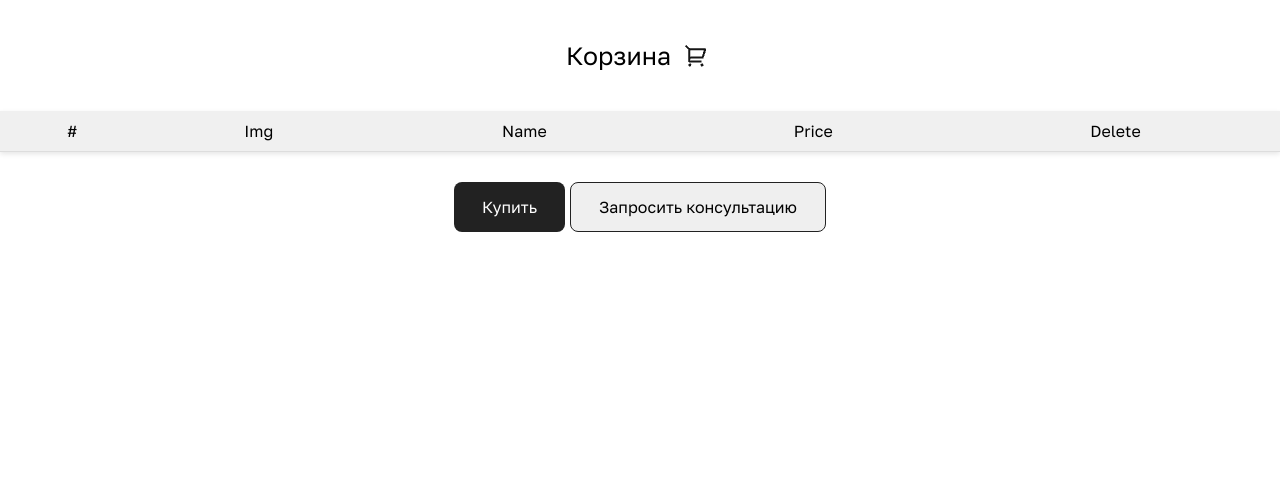
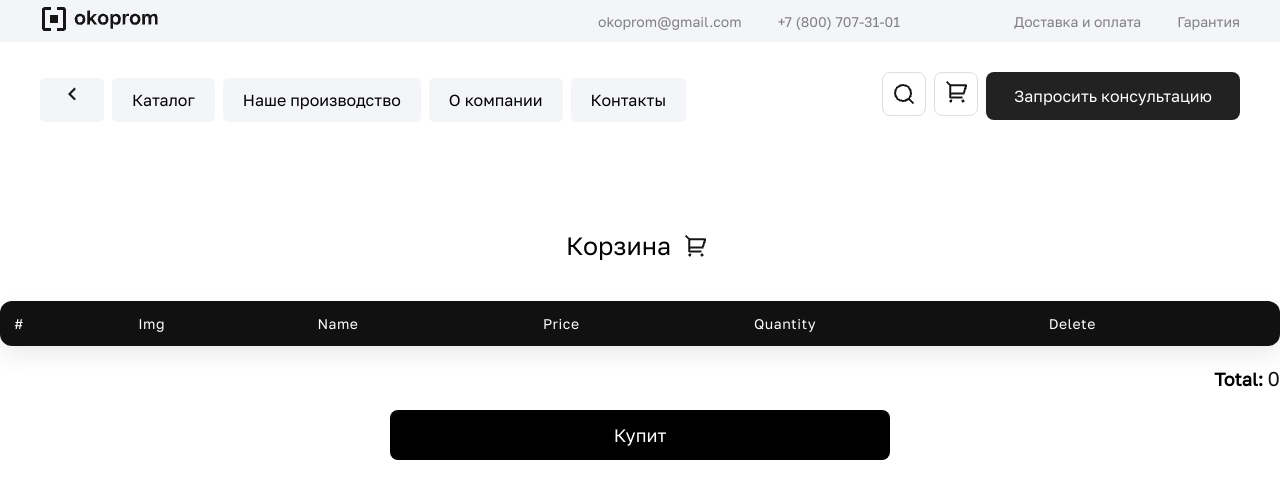
Before and after one commit to mishagren21/learn.js, a website built with Parcel: page src/cart.html in a window 1280 px wide. Built offline with nearby package versions, Linux system fonts and the light colour scheme.

Commit message:
table-cart

```diff
--- a/src/cart.css
+++ b/src/cart.css
@@ -22,40 +22,111 @@ h1 {
     text-align: center;
     margin-bottom: 40px;
     margin-top: 40px;
+
+}
+header {
+    background: rgb(244, 245, 248);
 }
 
-table.cart-table {
-    width: 100%;
-    max-width: 1400px;
-    border-collapse: collapse;
-    margin: 0 auto;
-    background: #fff;
-    box-shadow: 0 2px 5px rgba(0,0,0,0.1);
+header .max-content {
+    display: flex;
+    max-width: 1920px;
+    padding: 5px 40px;
+    margin-inline: auto;
+    box-sizing: content-box;
+    justify-content: space-between;
 }
-  table.cart-table th,
-  table.cart-table td {
-    padding: 10px;
-    text-align: center;
-    border-bottom: 1px solid #ddd;
+
+header .right-side {
+    display: flex;
+    align-items: center;
 }
-  table.cart-table th {
-    background-color: #f0f0f0;
+
+header .right-side .contacts {
+    margin-right: 82px;
 }
-  table.cart-table img {
-    max-width: 50px;
-    height: auto;
+
+header .right-side .contacts a {
+    padding-left: 32px;
+    padding-left: 32px;
+    color: gray;
+    text-decoration: none;
+    cursor: default;
+    font-size: 14px;
 }
-  tr:last-child td {
-    border-bottom: none;
+
+header .right-side .more a {
+    padding-left: 32px;
+    color: gray;
+    text-decoration: none;
+    cursor: default;
+    font-size: 14px;
 }
-.buttons-menu {
+.menu {
+  top: 0;
+  z-index: 1;
   display: flex;
-    width: 100%;
+  position: sticky;
+  padding-block: 30px;
+  align-items: center;
+  padding-inline: 40px;
+  background-color: #fff;
+  justify-content: space-between;
+  max-width: 1920px;
+  margin: auto;
+  margin-bottom: 40px;
+}
+
+.menu button {
+  padding: 10px 20px;
+  background-color: rgb(244, 245, 248);
+  color: black;
+  border: none;
+  border-radius: 6px;
+  font-weight: bold;
+  cursor: pointer;
+}
+
+.menu .links {
+  padding: 0;
+  gap: 8px;
+  display: flex;
+  align-items: center;
+  align-items: baseline;
+}
+
+.menu .links li {
+  list-style: none;
+}
+
+.menu .links a {
+  text-decoration: none;
+  color: black;
+  border-radius: 5px;
+  padding: 12px 20px;
+  background-color: rgb(244, 245, 248);
+}
+.search-buttons {
+  display: flex;
+  gap: 8px;
+}
+
+.search-buttons .logo-btn {
+  width: 44px;
+  height: 44px;
+  background-color: #fff;
+  border: 1px solid #ddd;
+  border-radius: 8px;
+  cursor: pointer;
+  font-size: 20px;
+  display: flex;
+  align-items: center;
   justify-content: center;
-    margin-top: 30px;
-    gap: 5px;
+  transition: all 0.2s ease;
+  outline: none;
 }
-.buy {
+
+.search-buttons .advice {
   background-color: #222;
   color: #fff;
   border: none;
@@ -65,13 +136,113 @@ table.cart-table {
   cursor: pointer;
   font-weight: 500;
   outline: none;
-    gap: 5px;
+}
+
+
+.cart-table {
+  width: 100%;
+  border-collapse: collapse;
+  margin-top: 20px;
+  background: #ffffff;
+  border-radius: 12px;
+  overflow: hidden;
+  box-shadow: 0 10px 25px rgba(0, 0, 0, 0.08);
+  font-family: Arial, sans-serif;
+  margin: auto;
+}
+
+
+.cart-table th {
+  background: #111;
+  color: white;
+  padding: 14px;
+  text-align: left;
+  font-size: 14px;
+  letter-spacing: 0.5px;
+}
+
+
+.cart-table td {
+  padding: 14px;
+  border-bottom: 1px solid #eee;
+  font-size: 14px;
+}
+
+
+.cart-table tr:hover {
+  background-color: #f8f8f8;
+  transition: 0.2s ease;
+}
+
+
+.cart-img {
+  width: 60px;
+  height: 60px;
+  object-fit: cover;
+  border-radius: 8px;
+}
+
+
+.quantity-input {
+  width: 60px;
+  padding: 6px;
+  border: 1px solid #ccc;
+  border-radius: 6px;
+  text-align: center;
+  font-size: 14px;
+}
+
+.quantity-input:focus {
+  outline: none;
+  border-color: #111;
+}
+
+
+.delete-item {
+  padding: 6px 12px;
+  background: #ff4d4f;
+  border: none;
+  color: white;
+  border-radius: 6px;
+  cursor: pointer;
+  transition: 0.2s ease;
+}
+
+.delete-item:hover {
+  background: #d9363e;
+}
+
+
+.cart-total {
+  margin-top: 20px;
+  text-align: right;
+  font-size: 18px;
+  font-weight: bold;
+}
+
+#total-price {
+  color: #111;
+  font-size: 20px;
+}
+
+.cart-container {
+    display: flex;
+    justify-content: center; /* центрує кнопку */
+    margin-top: 20px;
+}
+
+.buy-btn {
+    width: 500px;
+    height: 50px;
+    background-color:black;
+    color:white;
+    font-size: 18px;
+    border: none;
+    border-radius: 8px;
     cursor: pointer;
 }
-.consulation {
-    border-radius: 8px;
-    border: 1px solid #222;
-    cursor: pointer;
-    padding: 14px 28px;
-      font-size: 16px;
+
+.buy-btn:hover {
+    background-color:white;
+    color: #111;
 }
--- a/src/cart.html
+++ b/src/cart.html
@@ -12,18 +12,63 @@
         />
     </head>
     <body>
+         <header>
+            <div class="max-content">
+                <div class="left-side">
+                    <img src="./img/logo.png" />
+                </div>
+                <div class="right-side">
+                    <div class="contacts">
+                        <a href="#">okoprom@gmail.com</a>
+                        <a href="#">+7 (800) 707-31-01</a>
+                    </div>
+                    <div class="more">
+                        <a href="#">Доставка и оплата</a>
+                        <a href="#">Гарантия</a>
+                    </div>
+                </div>
+            </div>
+        </header>
+         <div class="menu">
+            <ul class="links">
+                <li>
+                    <a href="./index.html">
+                        <img src="./img/arrow-right.png" />
+                    </a>
+                </li>
+                <li><a href="#">Каталог</a></li>
+                <li><a href="#">Наше производство</a></li>
+                <li><a href="#">О компании</a></li>
+                <li><a href="#">Контакты</a></li>
+            </ul>
+            <div class="search-buttons">
+                <button class="logo-btn">
+                    <img src="./img/search.png" alt="search" />
+                </button>
+                <button class="logo-btn">
+                    <a href="cart.html"
+                        ><img src="./img/vector.png" alt="vector"
+                    /></a>
+                </button>
+                <button class="advice">Запросить консультацию</button>
+            </div>
+        </div>
+
         <div class="title">
             <h1>Корзина</h1>
             <img src="./img/vector.png" />
         </div>
 
+
         <div class="cart-items" id="cart-items"></div>
 
-        <div class="buttons-menu">
-            <button class="buy">Купить</button>
-            <button class="consulation">Запросить консультацию</button>
-        </div>
 
-        <script type="module" src="./js/cartUI.js"></script>
+           <div class="cart-container">
+    <button class="buy-btn">Купит</button>
+</div>
+
+        <script type="module" src="./js/cartUI.js">
+
+        </script>
     </body>
 </html>
--- a/src/js/cartUI.js
+++ b/src/js/cartUI.js
@@ -16,6 +16,15 @@ const renderCart = (store) => {
                         <td> <img src="${item.img}" alt="${item.name}" class="cart-img"></td>
                         <td>${item.name}</td>
                         <td>${item.price}</td>
+                        <td>
+                          <input
+                          type="number"
+                          min="1"
+                          value="${localStorage.getItem(`quantity-${item.id}`) || 1}"
+                          class="quantity-input"
+                          data-id="${item.id}"
+                        >
+                      </td>
                         <td><button class="delete-item" data-id="${item.id}">Delete</button></td>
                       </tr>
                     `;
@@ -29,12 +38,44 @@ const renderCart = (store) => {
                         <th>Img</th>
                         <th>Name</th>
                         <th>Price</th>
+                        <th>Quantity</th>
                         <th>Delete</th>
                       </tr>${content}
-                    </table>`;
+                    </table>
+                                         <div class="cart-total">
+        Total: <span id="total-price">0</span>
+      </div>`;
+
 
   const cartItems = document.getElementById("cart-items");
   cartItems.innerHTML = table;
+
+  function calculateTotal(itemForRender) {
+  let total = 0;
+
+  itemForRender.forEach((item) => {
+    const quantity =
+      Number(localStorage.getItem(`quantity-${item.id}`)) || 1;
+
+    total += item.price * quantity;
+  });
+
+  document.getElementById("total-price").textContent = total;
+}
+calculateTotal(itemForRender);
+
+
+document.querySelectorAll(".quantity-input").forEach((input) => {
+  input.addEventListener("change", (e) => {
+    const id = e.target.dataset.id;
+    const quantity = e.target.value;
+
+    localStorage.setItem(`quantity-${id}`, quantity);
+
+    calculateTotal(itemForRender);
+  });
+});
+
 };
 
 function updateUI() {
--- a/src/js/utils.js
+++ b/src/js/utils.js
@@ -37,13 +37,22 @@ export const generateCatalogTemplate = (items = []) => {
                        <p>${item.price} ₽</p>
                        ${item?.discount ? `<p class="discount">${subtractPercent(item.price, item.discount)} ₽</p>` : ""}
                    </div>
-                   <button type="button" data-id="${item.id}" id="addToCartBtn">Купить</button>
+                   <button type="button" data-id="${item.id}" id="addToCartBtn">Добавить в корзину </button>
                  </div>
              </a>
          `;
   });
   return generatedHtml;
 };
+document.querySelectorAll(".add-to-cart-btn").forEach((button) => {
+  button.addEventListener("click", function (e) {
+    e.preventDefault();
+    const id = this.dataset.id;
+    console.log("Added:", id);
+    this.disabled = true;
+
+  });
+});
 
 export const generateSingleItemTemplate = (item) => {
   let generatedHtml = "";
```
Also changed, not shown: src/index.css (+19 -2 lines). Lines whose indentation alone changed are shown as unchanged.
